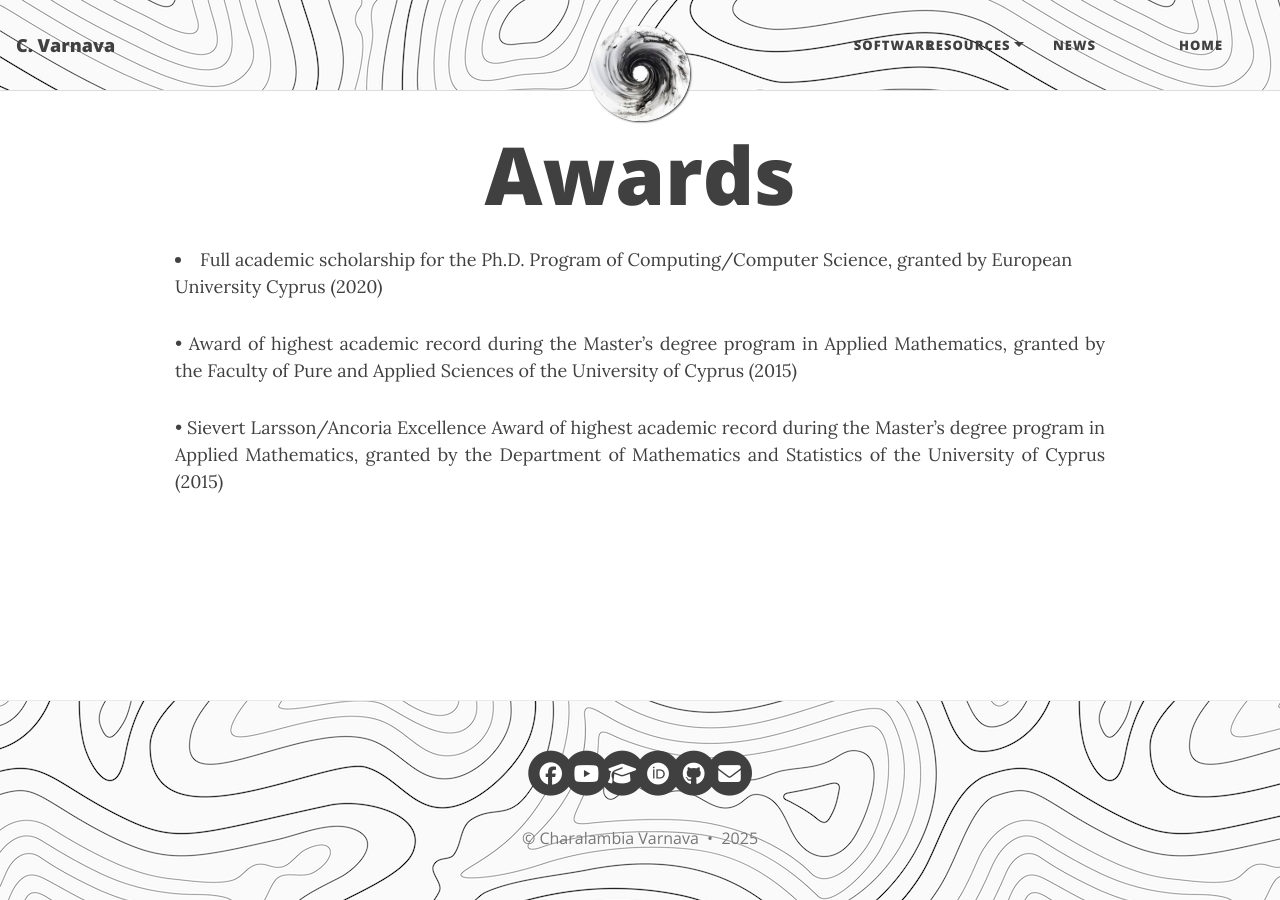
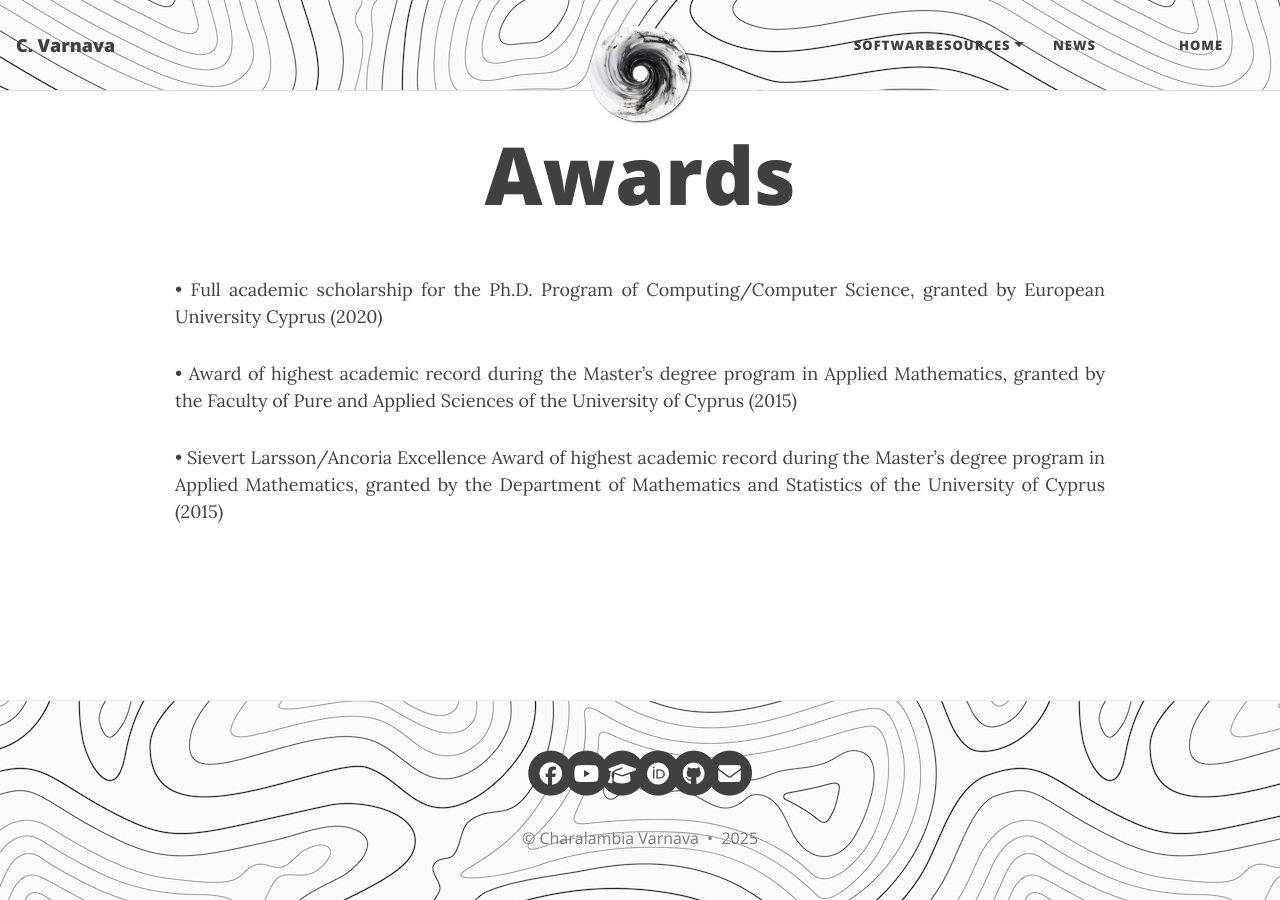
Before and after one commit to ch-var/ch-var.github.io, a Jekyll site: the page built from awards.html, in a window 1280 px wide. Built offline with Jekyll 4.4.1, drawn with Linux system fonts in a browser that asks for light colours.

Commit message:
Update awards.html

```diff
--- a/awards.html
+++ b/awards.html
@@ -20,6 +20,6 @@ title: Awards
   }
 </style>
 
-<li style="margin-left: -100px; margin-right: -100px;">Full academic scholarship for the Ph.D. Program of Computing/Computer Science, granted by European University Cyprus (2020)</li>
+<p align='justify'>&#8226; Full academic scholarship for the Ph.D. Program of Computing/Computer Science, granted by European University Cyprus (2020)</li>
 <p align='justify'>&#8226; Award of highest academic record during the Master’s degree program in Applied Mathematics, granted by the Faculty of Pure and Applied Sciences of the University of Cyprus (2015) </p>
 <p align='justify'>&#8226; Sievert Larsson/Ancoria Excellence Award of highest academic record during the Master’s degree program in Applied Mathematics, granted by the Department of Mathematics and Statistics of the University of Cyprus (2015)</p>
```
